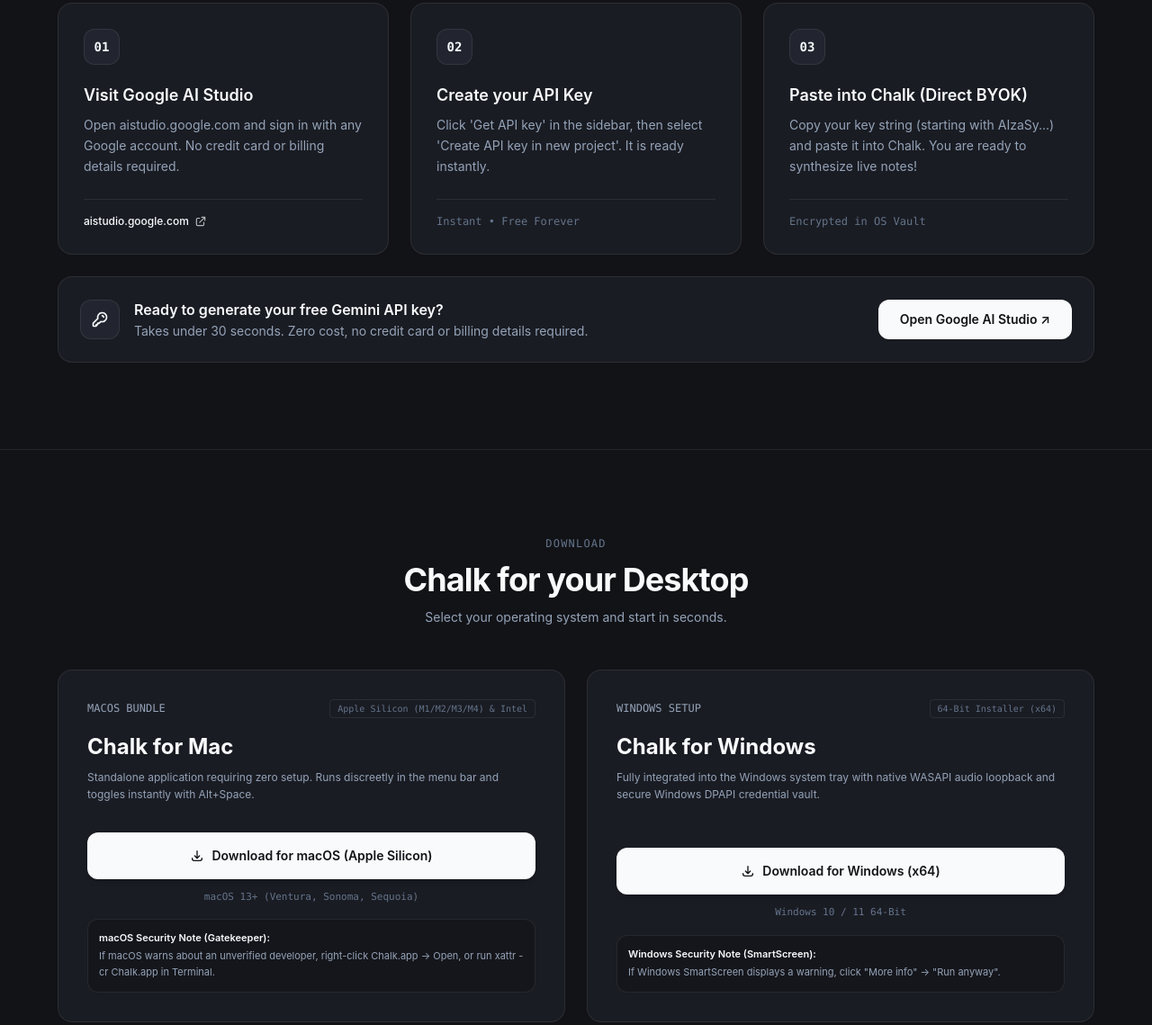
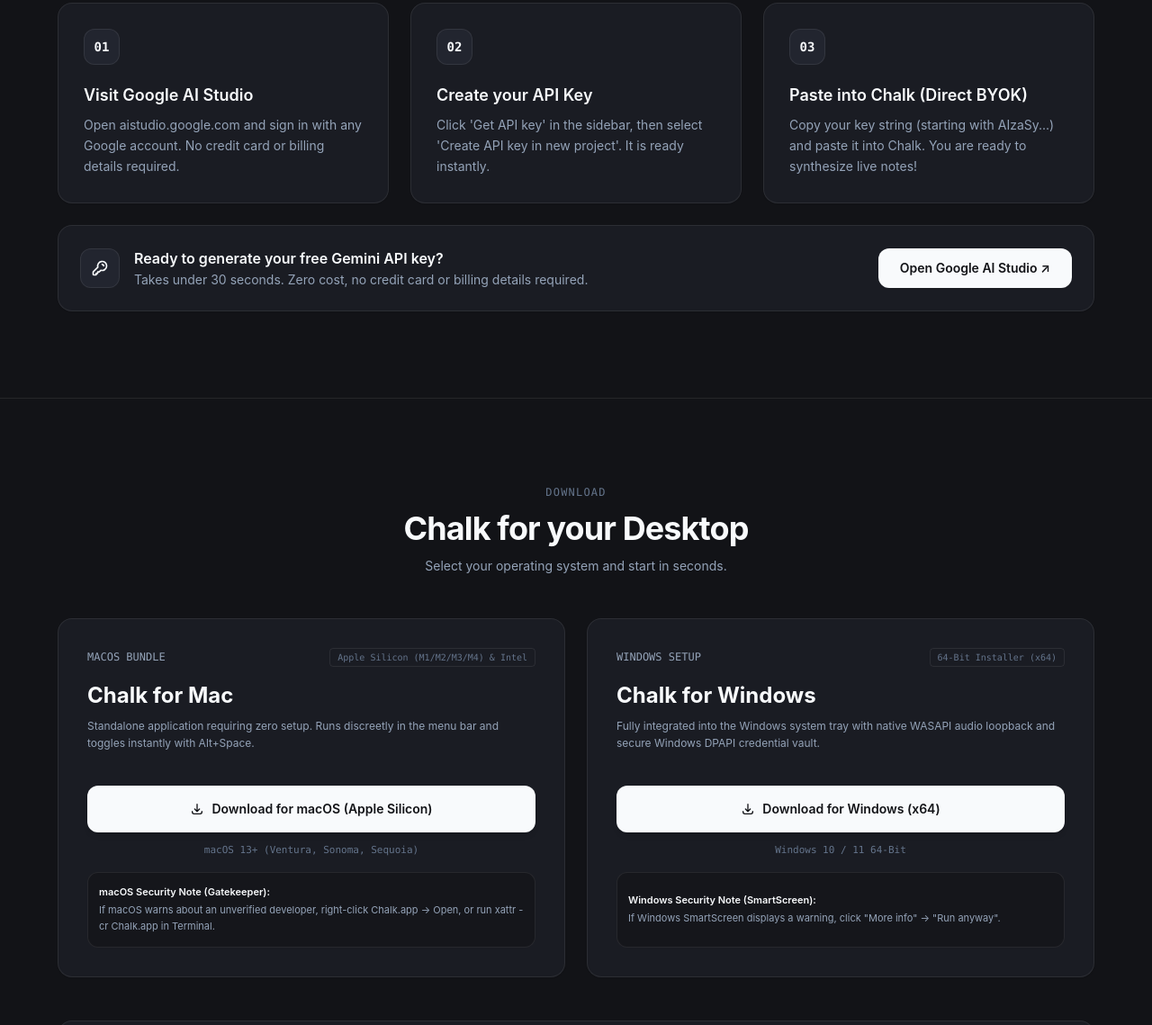
Before and after one commit to getchalk/chalk, a plain HTML site: page web/index.html in a window 1280 px wide. Shown: the part 4005-5144 px from the top of the page at 90% size. Drawn offline with nearby package versions, Linux system fonts and the light colour scheme.

Commit message:
fix(web): remove step footers, align download buttons, and pixel-align in-page nav scroll

```diff
--- a/web/index.html
+++ b/web/index.html
@@ -181,6 +181,15 @@
       color: var(--chalk-white);
     }
 
+    /* Precision In-Page Navigation Anchor Target Margin */
+    #how-it-works,
+    #use-cases,
+    #privacy,
+    #try-free,
+    #download {
+      scroll-margin-top: var(--nav-height, 67px);
+    }
+
     /* Micro-Dot Architectural Grid */
     .bg-dot-grid {
       background-image: radial-gradient(var(--dot-color) 1px, transparent 1px);
@@ -1022,12 +1031,6 @@
             Open aistudio.google.com and sign in with any Google account. No credit card or billing details required.
           </p>
         </div>
-        <div class="mt-6 pt-4 border-t flex items-center" style="border-color: var(--chalk-border);">
-          <a href="https://aistudio.google.com/app/apikey" target="_blank" rel="noopener noreferrer" class="text-xs font-medium inline-flex items-center gap-1.5 transition hover:opacity-80" style="color: var(--chalk-white);">
-            <span>aistudio.google.com</span>
-            <svg class="w-3.5 h-3.5 opacity-70" fill="none" stroke="currentColor" viewBox="0 0 24 24"><path stroke-linecap="round" stroke-linejoin="round" stroke-width="2" d="M10 6H6a2 2 0 00-2 2v10a2 2 0 002 2h10a2 2 0 002-2v-4M14 4h6m0 0v6m0-6L10 14"/></svg>
-          </a>
-        </div>
       </div>
 
       <!-- Step 02 -->
@@ -1041,9 +1044,6 @@
             Click 'Get API key' in the sidebar, then select 'Create API key in new project'. It is ready instantly.
           </p>
         </div>
-        <div class="mt-6 pt-4 border-t flex items-center" style="border-color: var(--chalk-border);">
-          <span class="text-xs font-mono" style="color: var(--chalk-muted);" data-i18n="guide_step2_tag">Instant • Free Forever</span>
-        </div>
       </div>
 
       <!-- Step 03 -->
@@ -1056,9 +1056,6 @@
           <p class="text-sm leading-relaxed" style="color: var(--chalk-slate);" data-i18n="guide_step3_desc">
             Copy your key string (starting with AIzaSy...) and paste it into Chalk. You are ready to synthesize live notes!
           </p>
-        </div>
-        <div class="mt-6 pt-4 border-t flex items-center" style="border-color: var(--chalk-border);">
-          <span class="text-xs font-mono" style="color: var(--chalk-muted);" data-i18n="guide_step3_tag">Encrypted in OS Vault</span>
         </div>
       </div>
     </div>
@@ -1098,7 +1095,7 @@
             <span class="text-[10px] font-mono border px-2 py-0.5 rounded" style="border-color: var(--chalk-border); color: var(--chalk-muted);" data-i18n="mac_arch">Apple Silicon (M1/M2/M3/M4) & Intel</span>
           </div>
           <h3 class="text-2xl font-bold mb-2" style="color: var(--chalk-white);" data-i18n="mac_title">Chalk for Mac</h3>
-          <p class="text-xs leading-relaxed mb-8" style="color: var(--chalk-slate);" data-i18n="mac_desc">
+          <p class="text-xs leading-relaxed mb-8 min-h-[44px]" style="color: var(--chalk-slate);" data-i18n="mac_desc">
             Standalone application requiring zero setup. Runs discreetly in the menu bar and toggles instantly with Alt+Space.
           </p>
         </div>
@@ -1108,7 +1105,7 @@
             <span data-i18n="mac_btn">Download for macOS (Apple Silicon)</span>
           </a>
           <div class="text-[11px] font-mono text-center mt-3" style="color: var(--chalk-muted);" data-i18n="mac_os_req">macOS 13+ (Ventura, Sonoma, Sequoia)</div>
-          <div class="mt-4 p-3 rounded-xl border text-[11px] leading-relaxed" style="background-color: var(--surface-terminal); border-color: var(--chalk-border); color: var(--chalk-slate);">
+          <div class="mt-4 p-3 rounded-xl border text-[11px] leading-relaxed min-h-[84px] flex flex-col justify-center" style="background-color: var(--surface-terminal); border-color: var(--chalk-border); color: var(--chalk-slate);">
             <div class="font-semibold mb-0.5" style="color: var(--chalk-white);" data-i18n="mac_gatekeeper_title">macOS Security Note (Gatekeeper):</div>
             <div data-i18n="mac_gatekeeper_desc">If macOS warns about an unverified developer, right-click Chalk.app &rarr; Open, or run <code>xattr -cr Chalk.app</code> in Terminal.</div>
           </div>
@@ -1123,7 +1120,7 @@
             <span class="text-[10px] font-mono border px-2 py-0.5 rounded" style="border-color: var(--chalk-border); color: var(--chalk-muted);" data-i18n="win_arch">64-Bit Installer (x64)</span>
           </div>
           <h3 class="text-2xl font-bold mb-2" style="color: var(--chalk-white);" data-i18n="win_title">Chalk for Windows</h3>
-          <p class="text-xs leading-relaxed mb-8" style="color: var(--chalk-slate);" data-i18n="win_desc">
+          <p class="text-xs leading-relaxed mb-8 min-h-[44px]" style="color: var(--chalk-slate);" data-i18n="win_desc">
             Fully integrated into the Windows system tray with native WASAPI audio loopback and secure Windows DPAPI credential vault.
           </p>
         </div>
@@ -1133,7 +1130,7 @@
             <span data-i18n="win_btn">Download for Windows (x64)</span>
           </a>
           <div class="text-[11px] font-mono text-center mt-3" style="color: var(--chalk-muted);" data-i18n="win_os_req">Windows 10 / 11 64-Bit</div>
-          <div class="mt-4 p-3 rounded-xl border text-[11px] leading-relaxed" style="background-color: var(--surface-terminal); border-color: var(--chalk-border); color: var(--chalk-slate);">
+          <div class="mt-4 p-3 rounded-xl border text-[11px] leading-relaxed min-h-[84px] flex flex-col justify-center" style="background-color: var(--surface-terminal); border-color: var(--chalk-border); color: var(--chalk-slate);">
             <div class="font-semibold mb-0.5" style="color: var(--chalk-white);" data-i18n="win_smartscreen_title">Windows Security Note (SmartScreen):</div>
             <div data-i18n="win_smartscreen_desc">If Windows SmartScreen displays a warning, click "More info" &rarr; "Run anyway".</div>
           </div>
@@ -1415,8 +1412,6 @@
     "guide_step3_title": "Paste into Chalk (Direct BYOK)",
     "guide_step3_desc": "Copy your key string (starting with AIzaSy...) and paste it into Chalk. You are ready to synthesize live notes!",
     "settings_footer_note": "Preferences saved locally on device",
-    "guide_step2_tag": "Instant • Free Forever",
-    "guide_step3_tag": "Encrypted in OS Vault",
     "guide_banner_title": "Ready to generate your free Gemini API key?",
     "guide_banner_subtitle": "Takes under 30 seconds. Zero cost, no credit card or billing details required.",
     "guide_action_btn": "Open Google AI Studio ↗",
@@ -1589,8 +1584,6 @@
     "guide_step3_title": "In Chalk einfügen (Direct BYOK)",
     "guide_step3_desc": "Kopiere deinen Schlüssel (beginnt mit AIzaSy...) und füge ihn in Chalk ein. Fertig für strukturierte Live-Notizen!",
     "settings_footer_note": "Einstellungen lokal auf dem Gerät gespeichert",
-    "guide_step2_tag": "Sofort bereit • Dauerhaft kostenlos",
-    "guide_step3_tag": "Im OS-Tresor verschlüsselt",
     "guide_banner_title": "Bereit für deinen kostenlosen Gemini API-Schlüssel?",
     "guide_banner_subtitle": "Dauert unter 30 Sekunden. 0€ Kosten, keine Kreditkarte oder Zahlungsdaten nötig.",
     "guide_action_btn": "Google AI Studio öffnen ↗",
@@ -1763,8 +1756,6 @@
     "guide_step3_title": "Coller dans Chalk (Direct BYOK)",
     "guide_step3_desc": "Copiez votre clé (commençant par AIzaSy...) et collez-la dans Chalk. Prêt pour générer des notes en direct !",
     "settings_footer_note": "Préférences enregistrées localement sur l'appareil",
-    "guide_step2_tag": "Instantané • Gratuit pour toujours",
-    "guide_step3_tag": "Chiffré dans le trousseau OS",
     "guide_banner_title": "Prêt à générer votre clé d'API Gemini gratuite ?",
     "guide_banner_subtitle": "Création en moins de 30 secondes. 0€, aucune carte bancaire requise.",
     "guide_action_btn": "Ouvrir Google AI Studio ↗",
@@ -1937,8 +1928,6 @@
     "guide_step3_title": "Pegar en Chalk (Direct BYOK)",
     "guide_step3_desc": "Copia tu clave (que empieza por AIzaSy...) y pégala en Chalk. ¡Listo para sintetizar notas en vivo!",
     "settings_footer_note": "Preferencias guardadas localmente en el dispositivo",
-    "guide_step2_tag": "Instantáneo • Gratis para siempre",
-    "guide_step3_tag": "Cifrado en la bóveda del SO",
     "guide_banner_title": "¿Listo para generar tu clave de API gratuita de Gemini?",
     "guide_banner_subtitle": "Tarda menos de 30 segundos. 0€, sin tarjeta de crédito ni facturación.",
     "guide_action_btn": "Abrir Google AI Studio ↗",
@@ -2111,8 +2100,6 @@
     "guide_step3_title": "粘贴至 Chalk (Direct BYOK)",
     "guide_step3_desc": "复制密钥字符串（以 AIzaSy... 开头）并粘贴到 Chalk 中。即可立即开始高精度笔记实时合成！",
     "settings_footer_note": "偏好设置已安全保存在本地设备",
-    "guide_step2_tag": "即时生成 • 永久免费",
-    "guide_step3_tag": "系统安全密钥库加密",
     "guide_banner_title": "准备好生成你的免费 Gemini API 密钥了吗？",
     "guide_banner_subtitle": "仅需不到 30 秒。完全免费，无需绑定信用卡或任何账单信息。",
     "guide_action_btn": "打开 Google AI Studio ↗",
@@ -3594,7 +3581,14 @@
           const target = document.querySelector(href);
           if (target) {
             e.preventDefault();
-            target.scrollIntoView({ behavior: 'smooth' });
+            const nav = document.querySelector('nav');
+            const navHeight = nav ? nav.offsetHeight : 67;
+            const scrollY = window.scrollY || window.pageYOffset || 0;
+            const targetTop = target.getBoundingClientRect().top + scrollY;
+            window.scrollTo({
+              top: Math.round(targetTop - navHeight),
+              behavior: 'smooth'
+            });
           }
         });
       });
```
